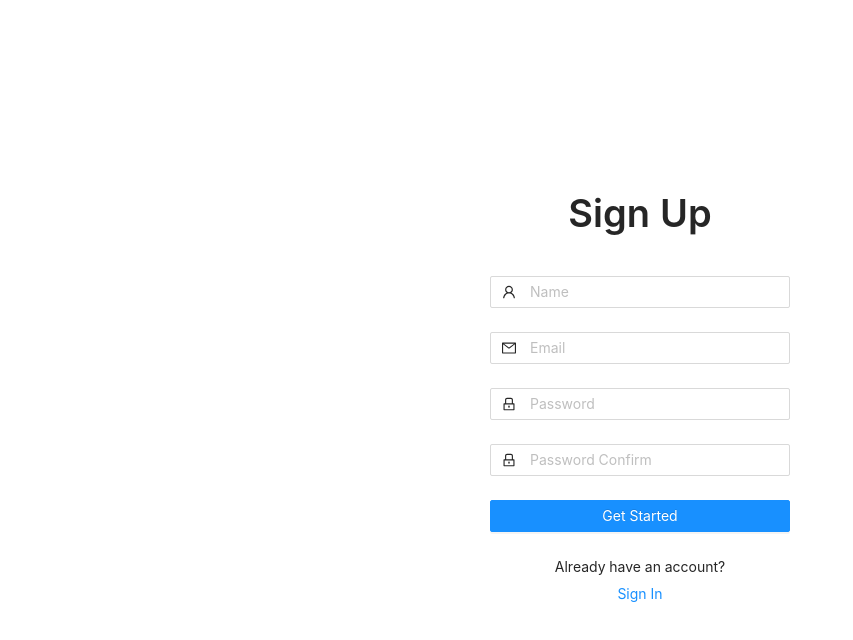
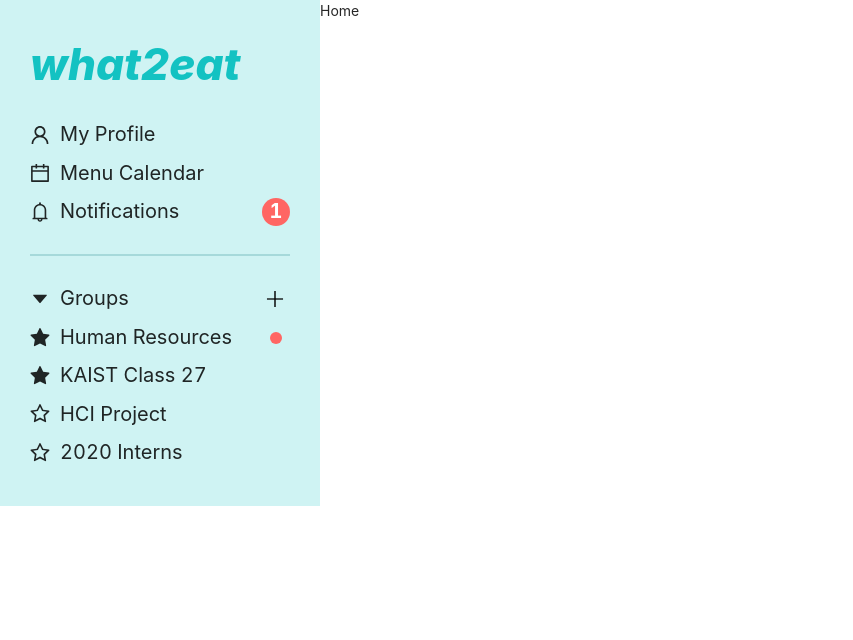
Before and after one commit to SeungsuKim/what2eat-client, a React (Create React App) app: page / in a window 1280 px wide. Shown: the top 640 px of the page, without its empty margins (0-853 px from the left). Built offline with nearby package versions, Linux system fonts and the light colour scheme.

Commit message:
Add Sidebar

```diff
--- a/src/App.js
+++ b/src/App.js
@@ -9,18 +9,25 @@ import {
 import Auth from "./routes/Auth";
 import Home from "./routes/Home";
 
+import Sidebar from "./components/Sidebar";
+
 const App = () => {
-  let isLoggedIn = false;
+  let isLoggedIn = true;
   return (
     <Router>{isLoggedIn ? <LoggedInRoutes /> : <LoggedOutRoutes />}</Router>
   );
 };
 
 const LoggedInRoutes = () => (
-  <Switch>
-    <Route exact path="/" component={Home} />
-    <Redirect from="*" to="/" />
-  </Switch>
+  <div style={{ display: "flex", flexDirection: "row" }}>
+    <div style={{ width: 320 }}>
+      <Sidebar />
+    </div>
+    <Switch>
+      <Route exact path="/" component={Home} />
+      <Redirect from="*" to="/" />
+    </Switch>
+  </div>
 );
 
 const LoggedOutRoutes = () => (
--- /dev/null
+++ b/src/components/Sidebar/SidebarContainer.js
@@ -0,0 +1,9 @@
+import React from "react";
+
+import SidebarPresenter from "./SidebarPresenter";
+
+const SidebarContainer = () => {
+  return <SidebarPresenter />;
+};
+
+export default SidebarContainer;
--- /dev/null
+++ b/src/components/Sidebar/SidebarPresenter.js
@@ -0,0 +1,170 @@
+import React from "react";
+import { Typography } from "antd";
+import {
+  UserOutlined,
+  CalendarOutlined,
+  BellOutlined,
+  StarOutlined,
+  StarFilled,
+  CaretDownOutlined,
+  PlusOutlined,
+} from "@ant-design/icons";
+
+const { Text } = Typography;
+
+const SidebarPresenter = () => (
+  <div
+    style={{
+      backgroundColor: "rgba(19, 194, 194, 0.2)",
+      display: "flex",
+      flexDirection: "column",
+      height: "100%",
+      padding: 30,
+    }}
+  >
+    {/* Logo */}
+    <span
+      style={{
+        color: "#13C2C2",
+        fontSize: 44,
+        fontWeight: "800",
+        fontStyle: "italic",
+        marginBottom: 20,
+      }}
+    >
+      what2eat
+    </span>
+
+    {/* Icons */}
+    <div
+      style={{
+        display: "flex",
+        flexDirection: "row",
+        alignItems: "center",
+        marginBottom: 7,
+      }}
+    >
+      <UserOutlined style={{ fontSize: 20, marginRight: 10 }} />
+      <Text style={{ fontSize: 20 }}>My Profile</Text>
+    </div>
+    <div
+      style={{
+        display: "flex",
+        flexDirection: "row",
+        alignItems: "center",
+        marginBottom: 7,
+      }}
+    >
+      <CalendarOutlined style={{ fontSize: 20, marginRight: 10 }} />
+      <Text style={{ fontSize: 20 }}>Menu Calendar</Text>
+    </div>
+    <div
+      style={{
+        display: "flex",
+        flexDirection: "row",
+        alignItems: "center",
+        marginBottom: 7,
+      }}
+    >
+      <BellOutlined style={{ fontSize: 20, marginRight: 10 }} />
+      <Text style={{ fontSize: 20 }}>Notifications</Text>
+      <div
+        style={{
+          width: 28,
+          height: 28,
+          display: "flex",
+          alignItems: "center",
+          justifyContent: "center",
+          borderRadius: "50%",
+          backgroundColor: "#FF6663",
+          marginLeft: "auto",
+        }}
+      >
+        <span style={{ fontSize: 20, fontWeight: "700", color: "white" }}>
+          1
+        </span>
+      </div>
+    </div>
+    {/* border */}
+    <div
+      style={{
+        width: "100%",
+        height: 2,
+        marginTop: 20,
+        marginBottom: 27,
+        backgroundColor: "rgba(0, 109, 117, 0.2)",
+      }}
+    />
+    {/* Groups */}
+    <div
+      style={{
+        display: "flex",
+        flexDirection: "row",
+        alignItems: "center",
+        marginBottom: 7,
+      }}
+    >
+      <CaretDownOutlined style={{ fontSize: 20, marginRight: 10 }} />
+      <Text style={{ fontSize: 20 }}>Groups</Text>
+      <PlusOutlined
+        style={{ fontSize: 20, marginLeft: "auto", marginRight: 5 }}
+      />
+    </div>
+    <div
+      style={{
+        display: "flex",
+        flexDirection: "row",
+        alignItems: "center",
+        marginBottom: 7,
+      }}
+    >
+      <StarFilled style={{ fontSize: 20, marginRight: 10 }} />
+      <Text style={{ fontSize: 20 }}>Human Resources</Text>
+      <div
+        style={{
+          width: 12,
+          height: 12,
+          borderRadius: "50%",
+          backgroundColor: "#FF6663",
+          marginLeft: "auto",
+          marginRight: 8,
+        }}
+      />
+    </div>
+    <div
+      style={{
+        display: "flex",
+        flexDirection: "row",
+        alignItems: "center",
+        marginBottom: 7,
+      }}
+    >
+      <StarFilled style={{ fontSize: 20, marginRight: 10 }} />
+      <Text style={{ fontSize: 20 }}>KAIST Class 27</Text>
+    </div>
+    <div
+      style={{
+        display: "flex",
+        flexDirection: "row",
+        alignItems: "center",
+        marginBottom: 7,
+      }}
+    >
+      <StarOutlined style={{ fontSize: 20, marginRight: 10 }} />
+      <Text style={{ fontSize: 20 }}>HCI Project</Text>
+    </div>
+    <div
+      style={{
+        display: "flex",
+        flexDirection: "row",
+        alignItems: "center",
+        marginBottom: 7,
+      }}
+    >
+      <StarOutlined style={{ fontSize: 20, marginRight: 10 }} />
+      <Text style={{ fontSize: 20 }}>2020 Interns</Text>
+    </div>
+  </div>
+);
+
+export default SidebarPresenter;
--- /dev/null
+++ b/src/components/Sidebar/index.js
@@ -0,0 +1,3 @@
+import SidebarContainer from "./SidebarContainer";
+
+export default SidebarContainer;
```
